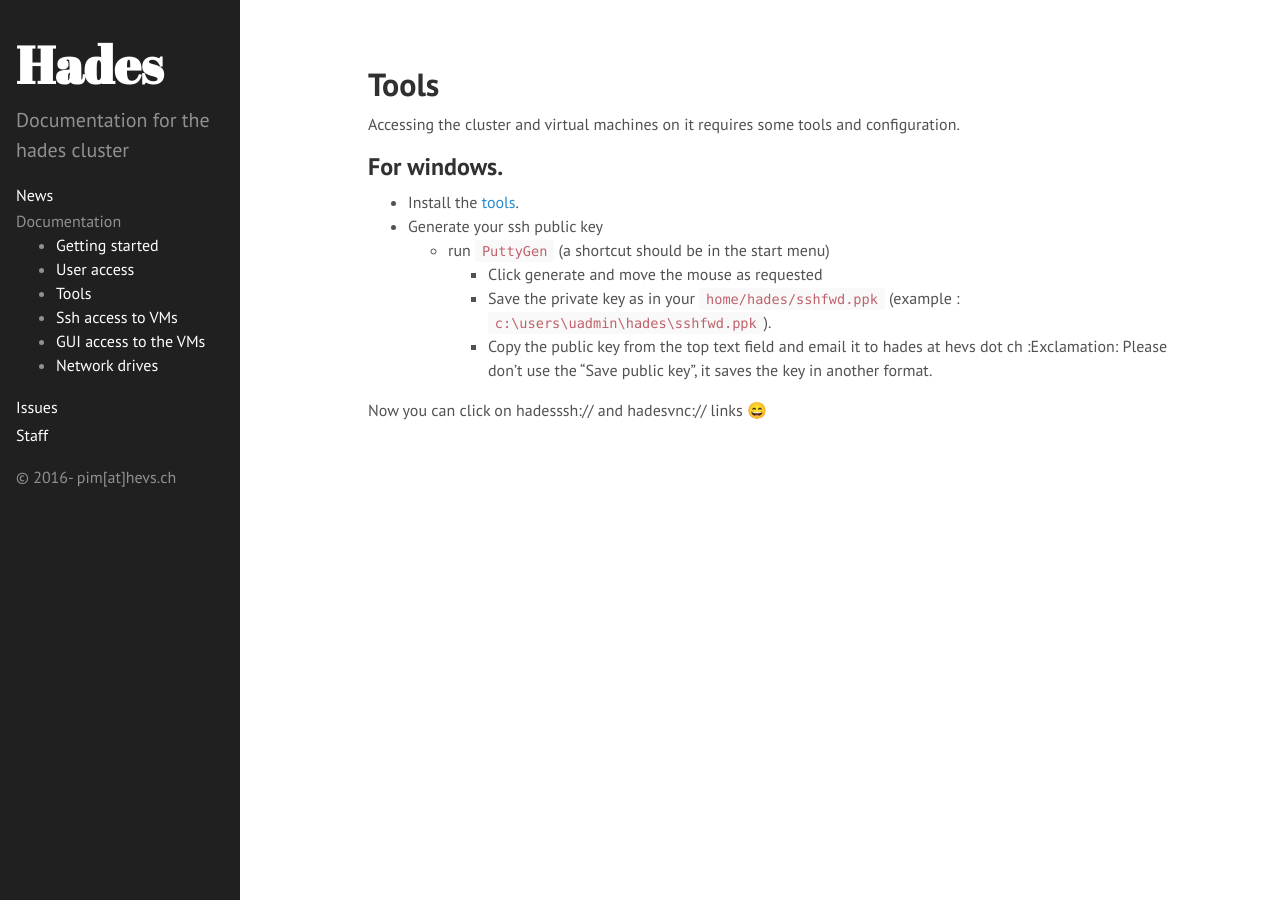
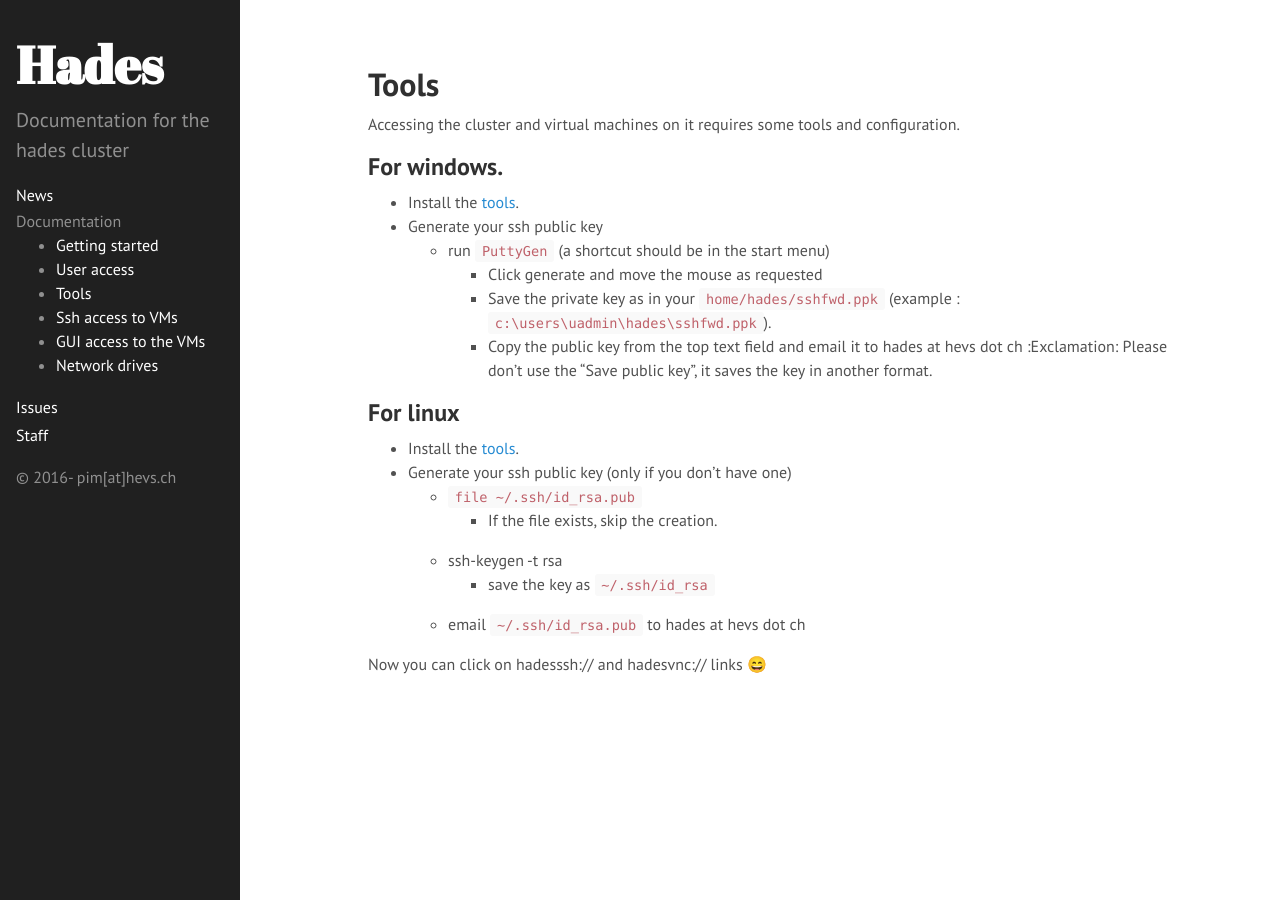
Before and after one commit to hevs-isi/hades, a Jekyll site: the page built from _doc/tools.md, in a window 1280 px wide. Built offline with Jekyll 4.4.1, drawn with Linux system fonts in a browser that asks for light colours; emoji names are drawn with the system emoji font.

Commit message:
Added the .deb link to the documentation

```diff
--- a/_doc/tools.md
+++ b/_doc/tools.md
@@ -16,4 +16,13 @@ Accessing the cluster and virtual machines on it requires some tools and configu
 		* Copy the public key from the top text field and email it to hades at hevs dot ch
 		:Exclamation: Please don't use the "Save public key", it saves the key in another format.
 
+## For linux
+* Install the [tools](http://hades.hevs.ch/hades-tools-2016-02-26.deb).
+* Generate your ssh public key (only if you don't have one)
+	* `file ~/.ssh/id_rsa.pub`
+		* If the file exists, skip the creation.
+	* ssh-keygen -t rsa
+		* save the key as `~/.ssh/id_rsa`
+	* email `~/.ssh/id_rsa.pub` to hades at hevs dot ch
+
 Now you can click on hadesssh:// and hadesvnc:// links :smile:
```
